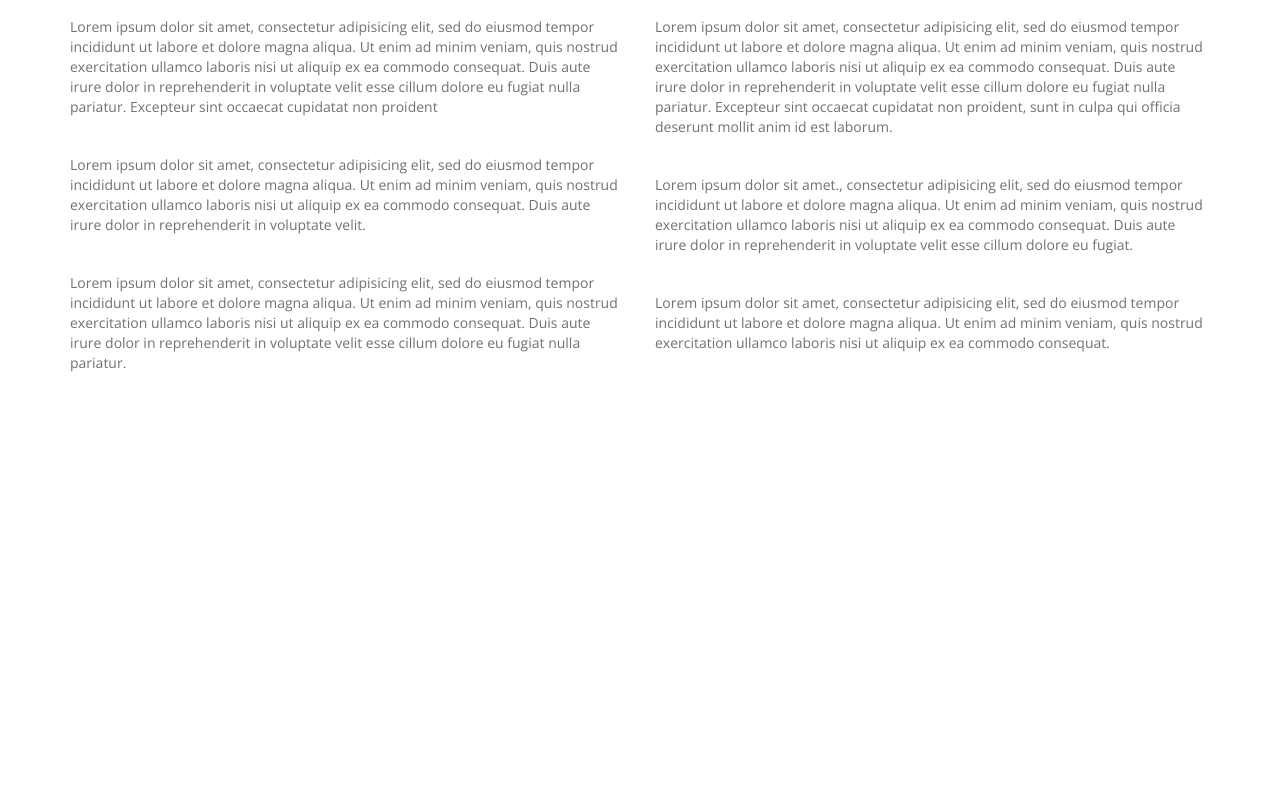
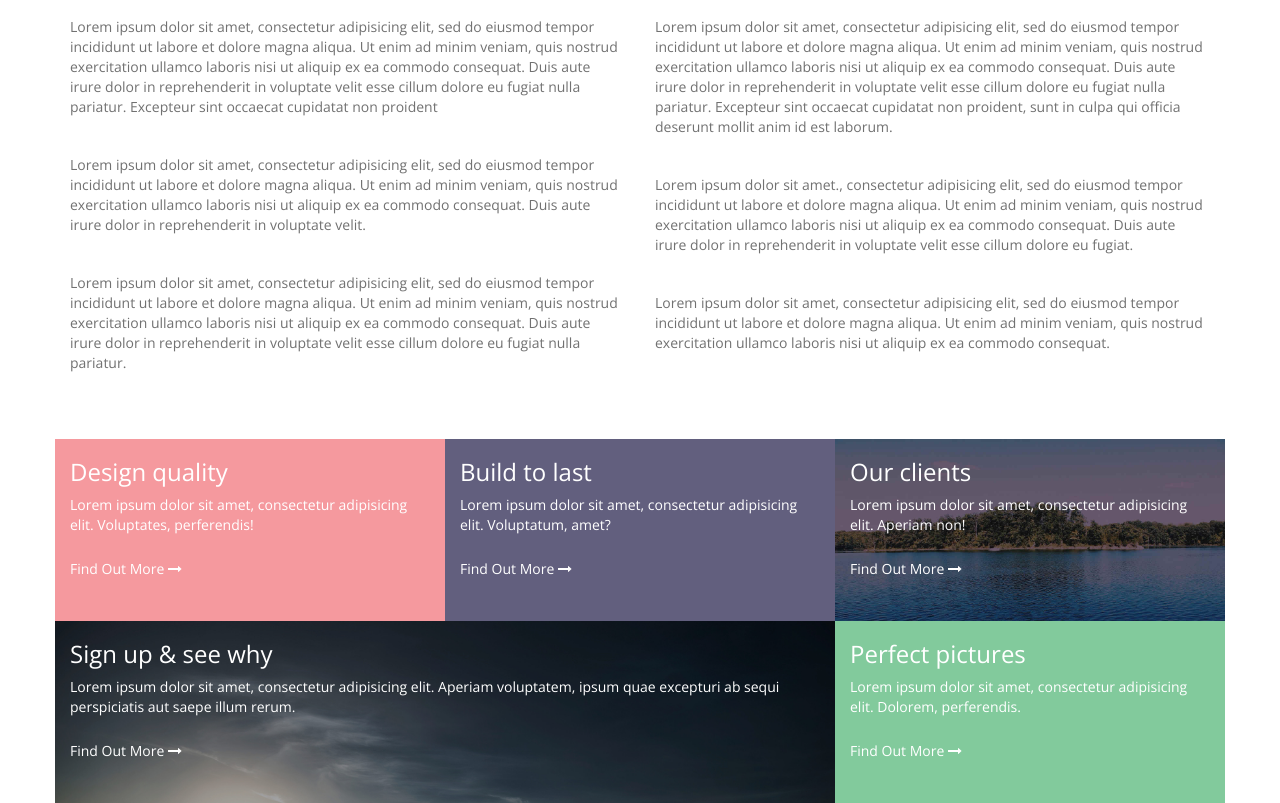
Before and after one commit to rajkumargootam/take, a plain HTML site: page index.html in a window 1280 px wide. Shown: the part 923-1726 px from the top of the page. Before the commit the page ends 1362 px from the top, so only its background shows below. Drawn offline with nearby package versions, Linux system fonts and the light colour scheme.

Commit message:
added features section

```diff
--- a/css/src/app.scss
+++ b/css/src/app.scss
@@ -1,3 +1,4 @@
 @import "common";
 @import "land";
 @import "intro";
+@import "features";
--- /dev/null
+++ b/css/src/features.scss
@@ -0,0 +1,29 @@
+#features{
+  #design-quality{
+    background-color: #f5999e;
+    color: #FFF;
+  }
+  #build-to-last{
+    background-color: #625f7e;
+    color: #FFF;
+  }
+  #our-client{
+    background: url("../images/features/our-clients.jpg");
+    background-size: cover;
+    color: #FFF;
+  }
+  #sing-up{
+    background: url("../images/features/sign-up.jpg");
+    background-size: cover;
+    color: #FFF;
+  }
+  #perfect-picture{
+    background-color:#82ca9c;
+    color: #FFF;
+  }
+  a{
+    color: #FFF;
+  margin: 1em 0 3em;
+  display: inline-block;
+  }
+}
--- a/index.html
+++ b/index.html
@@ -39,5 +39,48 @@
         </div>
       </div>
     </section>
+    <section id="features">
+      <div class="container">
+        <div class="row">
+          <div id="design-quality" class="col-xs-4">
+            <h3>Design quality</h3>
+            <p>Lorem ipsum dolor sit amet, consectetur adipisicing elit. Voluptates, perferendis!</p>
+            <a href="">Find Out More
+              <i class="fa fa-long-arrow-right"></i>
+            </a>
+          </div>
+          <div id="build-to-last" class="col-xs-4">
+            <h3>Build to last</h3>
+            <p>Lorem ipsum dolor sit amet, consectetur adipisicing elit. Voluptatum, amet?</p>
+            <a href="">Find Out More
+              <i class="fa fa-long-arrow-right"></i>
+            </a>
+          </div>
+          <div id="our-client" class="col-xs-4">
+            <h3>Our clients</h3>
+            <p>Lorem ipsum dolor sit amet, consectetur adipisicing elit. Aperiam non!</p>
+            <a href="">Find Out More
+            <i class="fa fa-long-arrow-right"></i>
+            </a>
+          </div>
+        </div>
+        <div class="row">
+          <div id="sing-up" class="col-xs-8">
+            <h3>Sign up &amp; see why</h3>
+            <p>Lorem ipsum dolor sit amet, consectetur adipisicing elit. Aperiam voluptatem, ipsum quae excepturi ab sequi perspiciatis aut saepe illum rerum.</p>
+            <a href="">Find Out More
+              <i class="fa fa-long-arrow-right"></i>
+            </a>
+          </div>
+          <div id="perfect-picture" class="col-xs-4">
+            <h3>Perfect pictures</h3>
+            <p>Lorem ipsum dolor sit amet, consectetur adipisicing elit. Dolorem, perferendis.</p>
+            <a href="">Find Out More
+              <i class="fa fa-long-arrow-right"></i>
+            </a>
+          </div>
+        </div>
+      </div>
+    </section>
   </body>
 </html>
```
Also changed, not shown: css/app.css, images/features/our-clients.jpg (added), images/features/sign-up.jpg (added), 1 other file.
